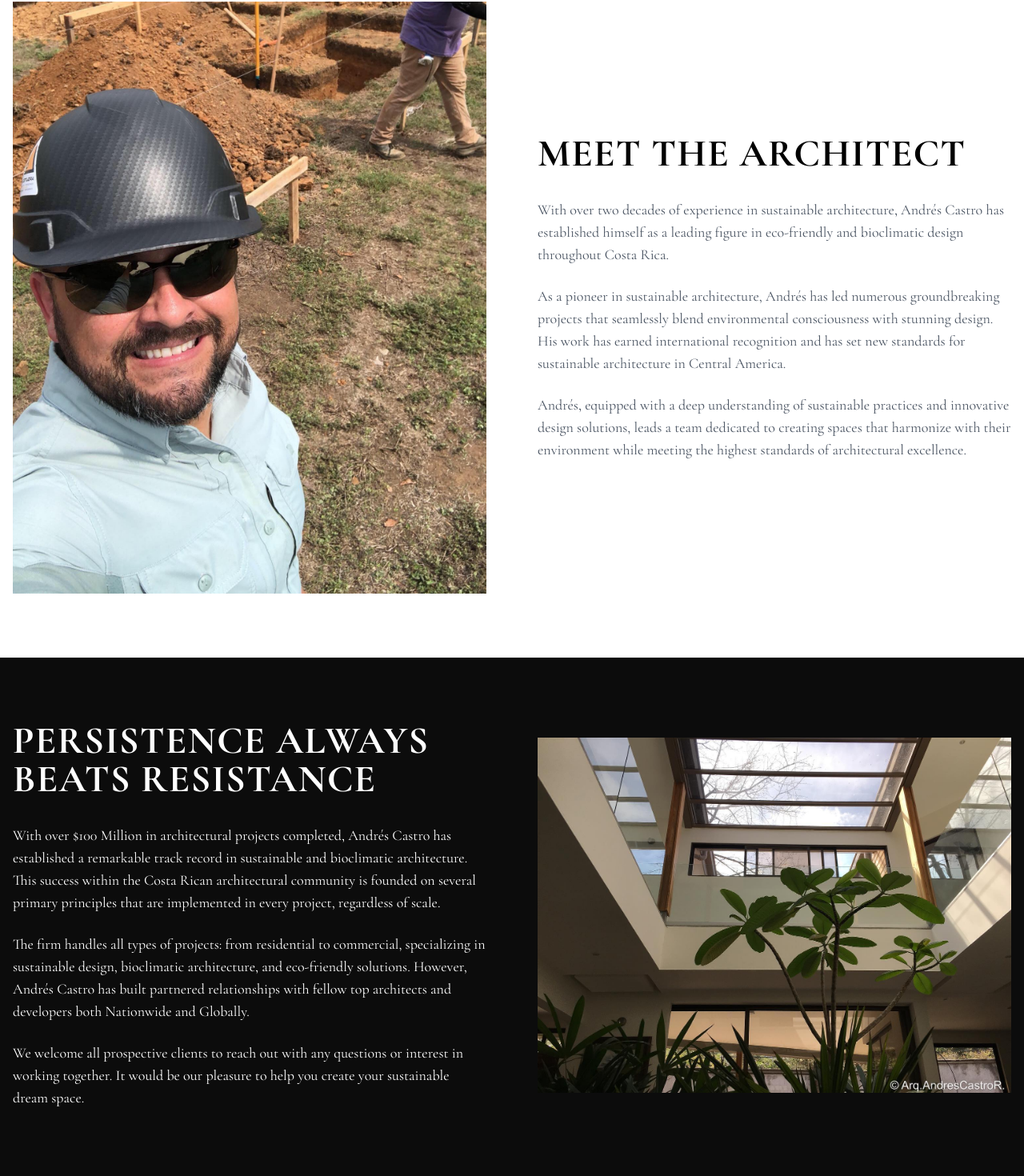
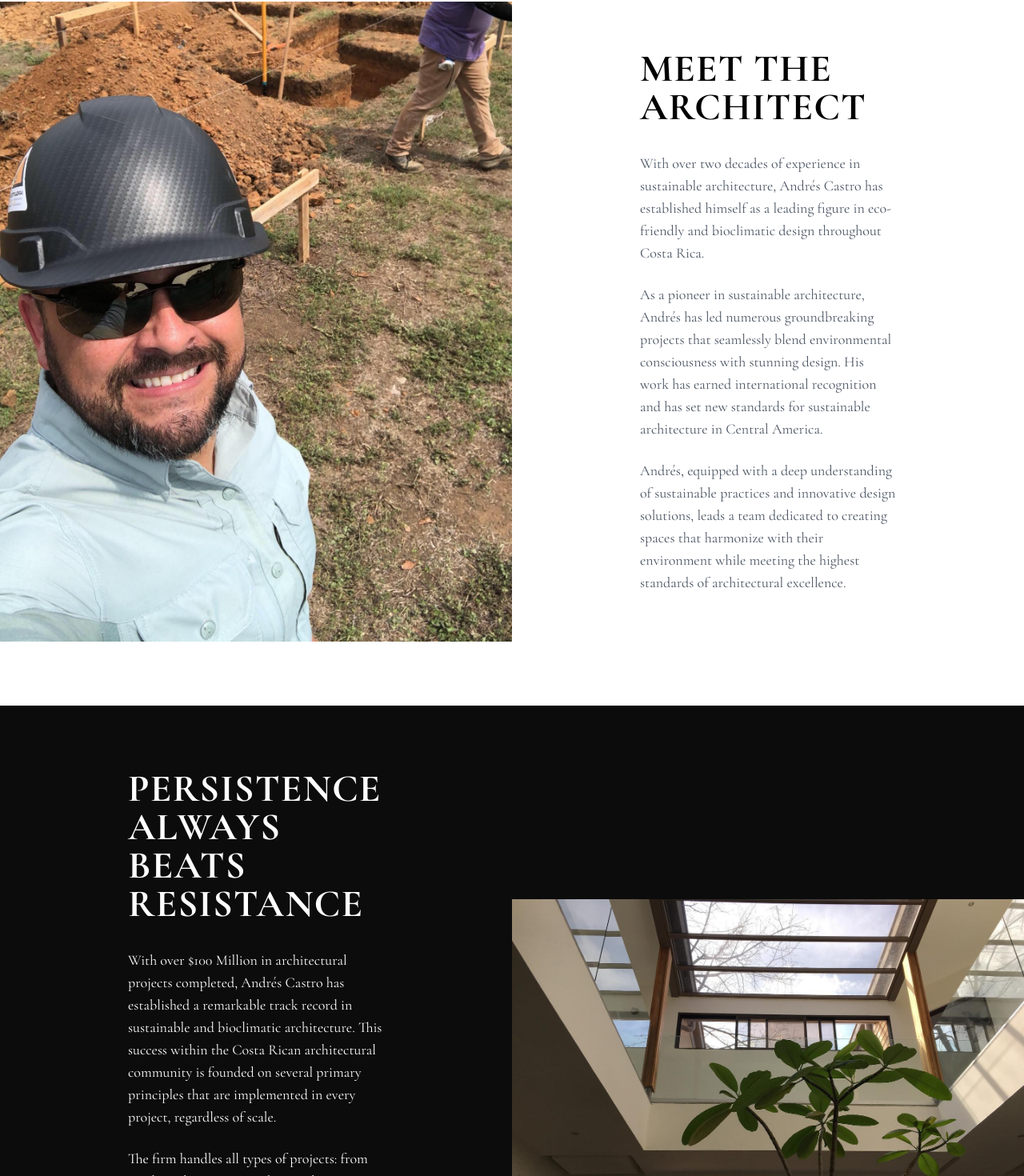
Before and after one commit to botflowlab/AndresCastroWebsite, a React (Vite) app: page /arquitecto in a window 1280 px wide. Shown: the part 638-2108 px from the top of the page at 80% size. Built offline with nearby package versions, Linux system fonts and the light colour scheme; a web font is replaced by a local one.

Commit message:
Update Architect sections layout

```diff
--- a/src/pages/architect/About.jsx
+++ b/src/pages/architect/About.jsx
@@ -5,11 +5,11 @@ export default function About() {
   const { t } = useTranslation();
 
   return (
-    <section className="py-20 px-4 relative">
-      <div className="max-w-7xl mx-auto">
-        <div className="flex flex-col md:flex-row gap-16 items-center">
+    <section className="py-20 relative">
+      <div className="max-w-[2000px] mx-auto">
+        <div className="flex flex-col md:flex-row items-center">
           {/* Left side - Image */}
-          <div className="w-full md:w-1/2">
+          <div className="w-full md:w-1/2 md:ml-0">
             <img
               src="/images/theArchitect/ac02.jpg"
               alt="Andres Castro"
@@ -18,7 +18,7 @@ export default function About() {
           </div>
 
           {/* Right side - Content */}
-          <div className="w-full md:w-1/2">
+          <div className="w-full md:w-1/2 px-4 md:px-20 lg:px-32 xl:px-40 mt-8 md:mt-0">
             <h2 className="text-4xl md:text-5xl font-bold mb-8 tracking-wide">
               MEET THE ARCHITECT
             </h2>
--- a/src/pages/architect/Experience.jsx
+++ b/src/pages/architect/Experience.jsx
@@ -5,11 +5,11 @@ export default function Experience() {
   const { t } = useTranslation();
 
   return (
-    <section className="py-20 px-4 bg-[#0c0c0c] relative">
-      <div className="max-w-7xl mx-auto">
-        <div className="flex flex-col md:flex-row-reverse gap-16 items-center">
+    <section className="py-20 bg-[#0c0c0c] relative">
+      <div className="max-w-[2000px] mx-auto">
+        <div className="flex flex-col md:flex-row-reverse items-center">
           {/* Right side - Image */}
-          <div className="w-full md:w-1/2">
+          <div className="w-full md:w-1/2 md:mr-0">
             <img
               src="/images/theArchitect/ac03.jpg"
               alt="Andres Castro Experience"
@@ -18,7 +18,7 @@ export default function Experience() {
           </div>
 
           {/* Left side - Content */}
-          <div className="w-full md:w-1/2">
+          <div className="w-full md:w-1/2 px-4 md:px-20 lg:px-32 xl:px-40 mt-8 md:mt-0">
             <h2 className="text-4xl md:text-5xl text-white font-bold mb-8 tracking-wide">
               PERSISTENCE ALWAYS BEATS RESISTANCE
             </h2>
```
